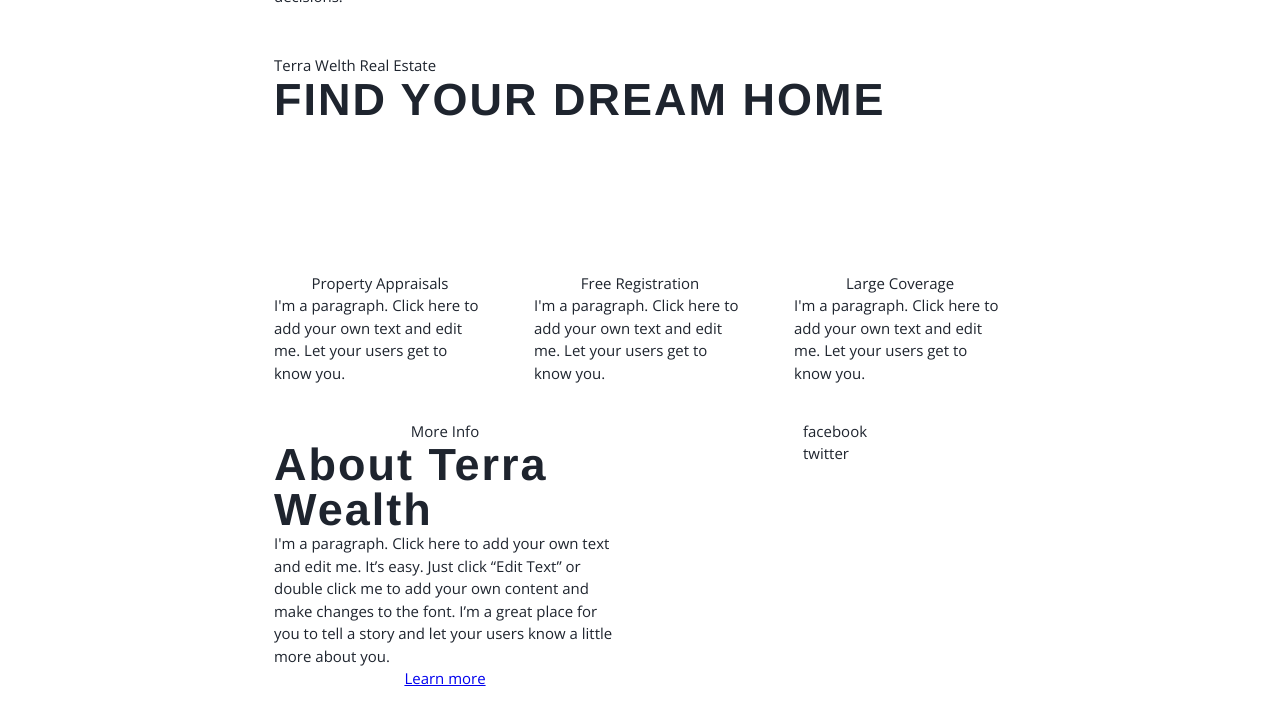
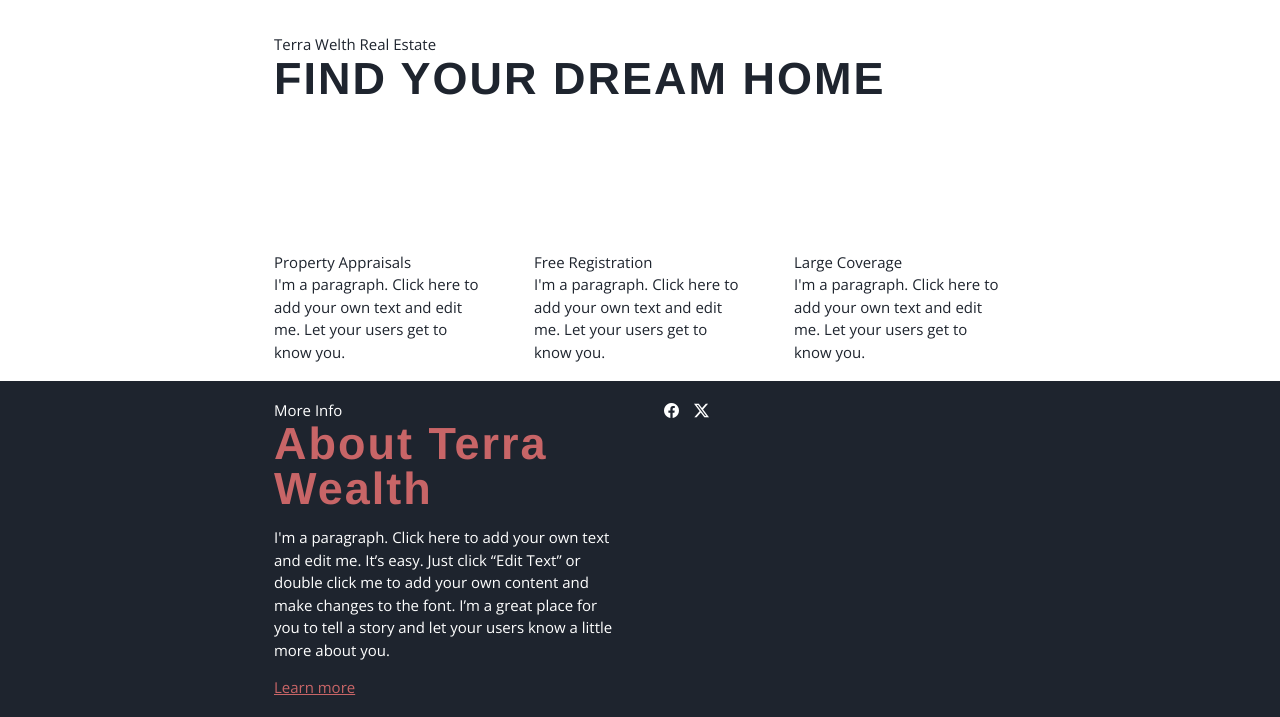
Before and after one commit to e-kai00/terra-wealth, a plain HTML site: page index.html in a window 1280 px wide. Shown: the part 1509-2226 px from the top of the page. Drawn offline with nearby package versions, Linux system fonts and the light colour scheme.

Commit message:
Style footer

```diff
--- a/asserts/scss/main.scss
+++ b/asserts/scss/main.scss
@@ -71,20 +71,26 @@ form textarea {
 header {
   margin-top: 3em;
   margin-bottom: 5em;
+  display: flex;
+}
+
+header > * {
+  flex: 1;
+  display: flex;
+  flex-direction: column;
+  align-items: center;
 }
 
 // --------------------------------------------------------utility classes
 
 .even-columns {
-  display: flex;
+  display: grid;
   gap: 3rem;
-}
 
-.even-columns > * {
-  flex: 1;
-  display: flex;
-  flex-direction: column;
-  align-items: center;
+  @include mq(medium) {
+    grid-auto-flow: column;
+    grid-auto-columns: 1fr;
+  }
 }
 
 .text-center > * {
@@ -106,6 +112,17 @@ header {
   font-weight: var(--fw-bold);
   line-height: 1;
   letter-spacing: 2px;
+}
+
+.socials {
+    display: flex;
+    gap: 1em;
+
+    i {
+      color: var(--clr-bg);
+      font-size: var(--fs-400);
+    }
+
 }
 
 // --------------------------------------------------------general styling
@@ -131,12 +148,12 @@ main {
 }
 
 [class*=__container] {
-  max-width: 70vw;
+  max-width: 95vw;
   margin: 0 auto;
   padding: 1.2em;
 }
 
-@include mq(medium) {
+@include mq(large) {
   [class*=__container] {
     max-width: 60vw;
 
@@ -244,15 +261,15 @@ main {
     }
   }
 
-  .intro_socials {
-    display: flex;
-    gap: 1em;
+  // .intro_socials {
+  //   display: flex;
+  //   gap: 1em;
 
-    i {
-      color: var(--clr-bg);
-      font-size: var(--fs-400);
-    }
-  }
+  //   i {
+  //     color: var(--clr-bg);
+  //     font-size: var(--fs-400);
+  //   }
+  // }
 
 
 }
@@ -280,3 +297,26 @@ main {
 }
 
 // --------------------------------------------------------explore
+
+// .explore__container {
+
+//   .explore__cards {
+//     display: grid;
+//   }
+// }
+
+// --------------------------------------------------------footer
+
+footer {
+  @include color-scheme(var(--clr-bg), var(--clr-text));
+
+  h2,
+  a {
+    color: var(--clr-accent);
+  }
+
+  .footer__about p:last-of-type {
+    margin-block: 1em;
+  }
+
+}
--- a/index.html
+++ b/index.html
@@ -24,7 +24,7 @@
         <main>
             <section class="intro">
                 <div class="intro__container">
-                    <header class="even-columns">
+                    <header>
                         <div class="logo">
                             <p class="subtitle">T</p>
                             <p class="subtitle">W</p>
@@ -78,7 +78,7 @@
                                     </div>
                                 </form>
 
-                                <ul class="intro_socials">
+                                <ul class="intro_socials socials">
                                     <li><i class="bi bi-facebook"></i></li>
                                     <li><i class="bi bi-twitter-x"></i></li>
                                 </ul>
@@ -187,9 +187,9 @@
                     <a href="#">Learn more</a>
                 </div>
                 <div class="footer__socials">
-                    <ul>
-                        <div>facebook</div>
-                        <div>twitter</div>
+                    <ul class="footer__socials socials">
+                        <li><i class="bi bi-facebook"></i></li>
+                        <li><i class="bi bi-twitter-x"></i></li>
                     </ul>
                 </div>
             </div>
```
Also changed, not shown: asserts/css/main.css.
